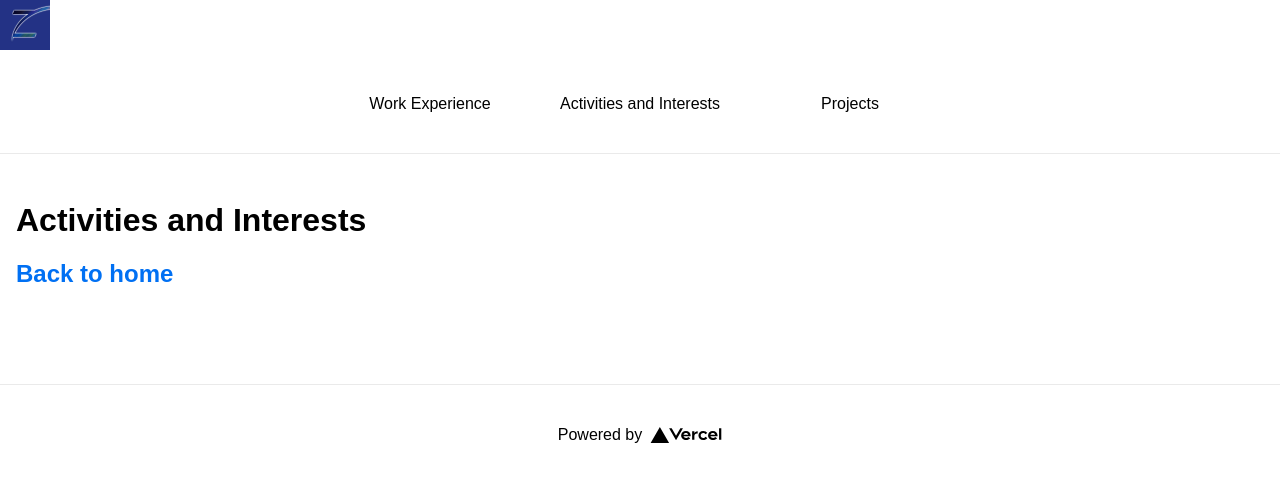
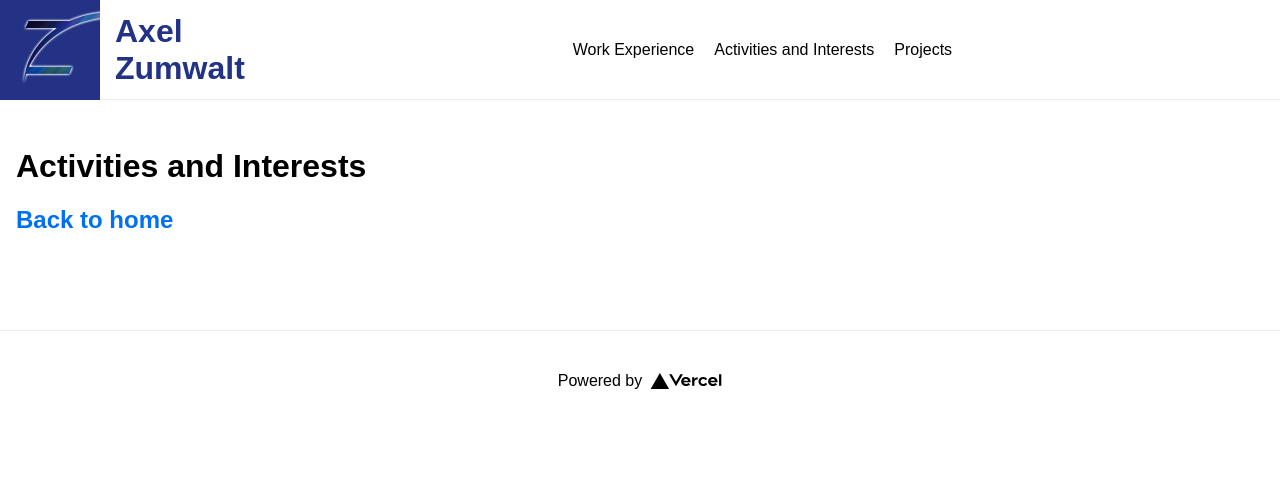
Before and after one commit to axelzum/personal-website, a Next.js app: page /activities in a window 1280 px wide. Shown: the top 482 px of the page. Built offline with nearby package versions, Linux system fonts and the light colour scheme; a web font is replaced by a local one.

Commit message:
Add name and fix logo in header

```diff
--- a/components/header-navbar.js
+++ /dev/null
@@ -1,28 +0,0 @@
-import Link from 'next/link';
-import styled from 'styled-components';
-
-const StyledLinkContainer = styled.div`
-  display: grid;
-  grid-template-columns: 200px 200px 200px;
-  column-gap: 10px;
-  justify-content: center;
-  align-items: center;
-  text-align: center;
-  flex-grow: 1;
-`;
-
-const HeaderNavbar = () => (
-  <StyledLinkContainer>
-    <Link href='/work-experience'>
-      <a>{'Work Experience'}</a>
-    </Link>
-    <Link href='/activities'>
-      <a>{'Activities and Interests'}</a>
-    </Link>
-    <Link href='/projects'>
-      <a>{'Projects'}</a>
-    </Link>
-  </StyledLinkContainer>
-);
-
-export default HeaderNavbar;
--- a/components/header.js
+++ /dev/null
@@ -1,23 +0,0 @@
-import styled from 'styled-components';
-import HeaderNavbar from './header-navbar';
-import Image from 'next/image';
-
-const StyledHeader = styled.header`
-  width: 100%;
-  height: 100px;
-  border-bottom: 1px solid #eaeaea;
-  display: flex;
-  justify-content: center;
-  align-items: center;
-`;
-
-const Header = () => (
-  <>
-    <Image height={50} src='/images/icon.jpg' width={50} />
-    <StyledHeader>
-      <HeaderNavbar />
-    </StyledHeader>
-  </>
-);
-
-export default Header;
--- /dev/null
+++ b/components/header/header-navbar.js
@@ -0,0 +1,36 @@
+import Link from 'next/link';
+import styled from 'styled-components';
+
+const StyledLinkContainer = styled.div`
+  padding: 10px;
+  text-align: center;
+`;
+
+const StyledNavbarContainer = styled.div`
+  margin: auto;
+  display: flex;
+  align-items: center;
+`;
+
+const HeaderNavbar = () => (
+    <StyledNavbarContainer>
+      <StyledLinkContainer>
+        <Link href="/work-experience">
+          <a>{'Work Experience'}</a>
+        </Link>
+      </StyledLinkContainer>
+      <StyledLinkContainer>
+        <Link href="/activities">
+          <a>{'Activities and Interests'}</a>
+        </Link>
+      </StyledLinkContainer>
+      <StyledLinkContainer>
+        <Link href="/projects">
+          <a>{'Projects'}</a>
+        </Link>
+      </StyledLinkContainer>
+    </StyledNavbarContainer>
+  )
+;
+
+export default HeaderNavbar;
--- /dev/null
+++ b/components/header/header.js
@@ -0,0 +1,33 @@
+import styled from 'styled-components';
+import Image from 'next/image';
+
+import HeaderNavbar from './header-navbar';
+
+const StyledHeader = styled.header`
+  width: 100%;
+  height: 100px;
+  border-bottom: 1px solid #eaeaea;
+  display: flex;
+  align-items: center;
+`;
+
+const StyledNameContainer = styled.div`
+  padding-left: 15px;
+  h1 {
+    margin: 0px;
+    color: ${(props) => props.theme.colors.primary};
+  }
+`;
+
+const Header = () => (
+  <StyledHeader>
+    <Image height={100} layout="fixed" src="/images/icon.jpg" width={100}/>
+    <StyledNameContainer>
+      <h1>{'Axel'}</h1>
+      <h1>{'Zumwalt'}</h1>
+    </StyledNameContainer>
+    <HeaderNavbar/>
+  </StyledHeader>
+);
+
+export default Header;
--- a/components/layout.js
+++ b/components/layout.js
@@ -1,6 +1,6 @@
 import styled from 'styled-components';
 
-import Header from './header';
+import Header from './header/header';
 import Footer from './footer';
 
 const StyledLayout = styled.div`
```
